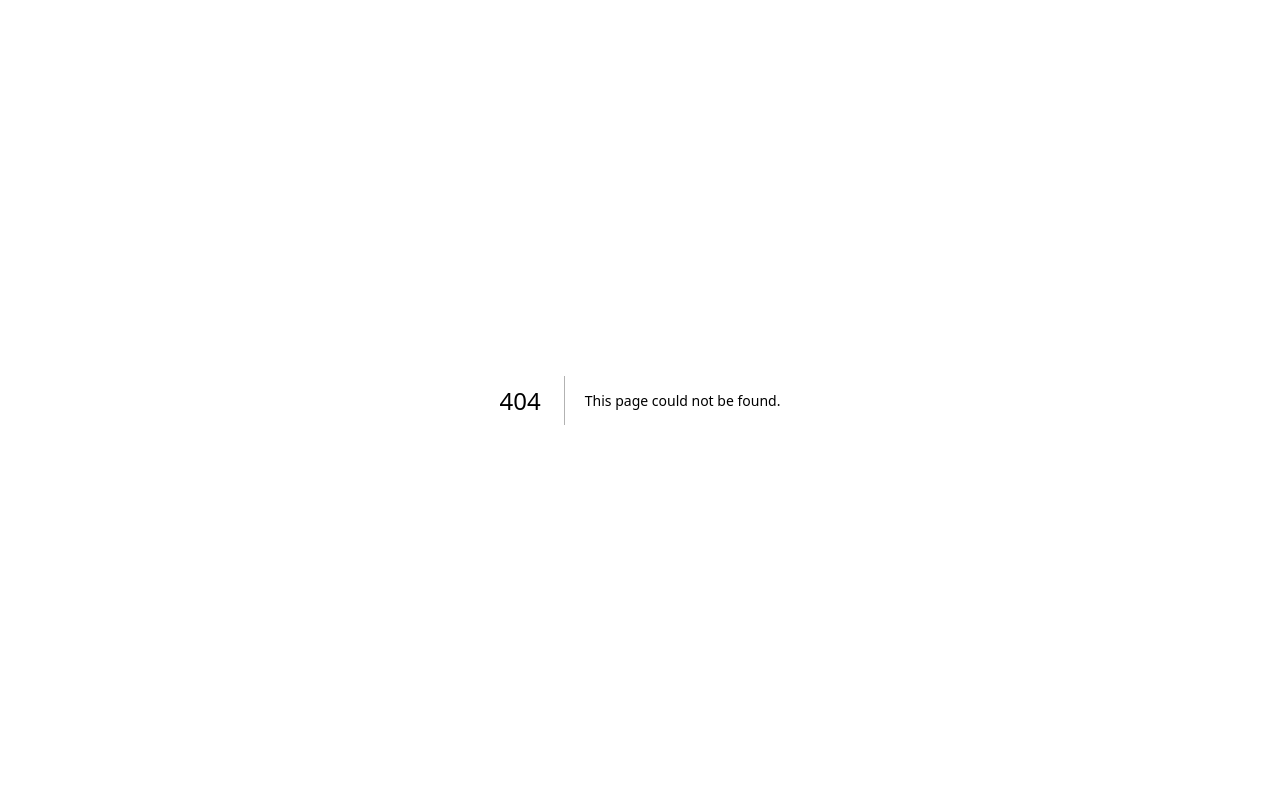
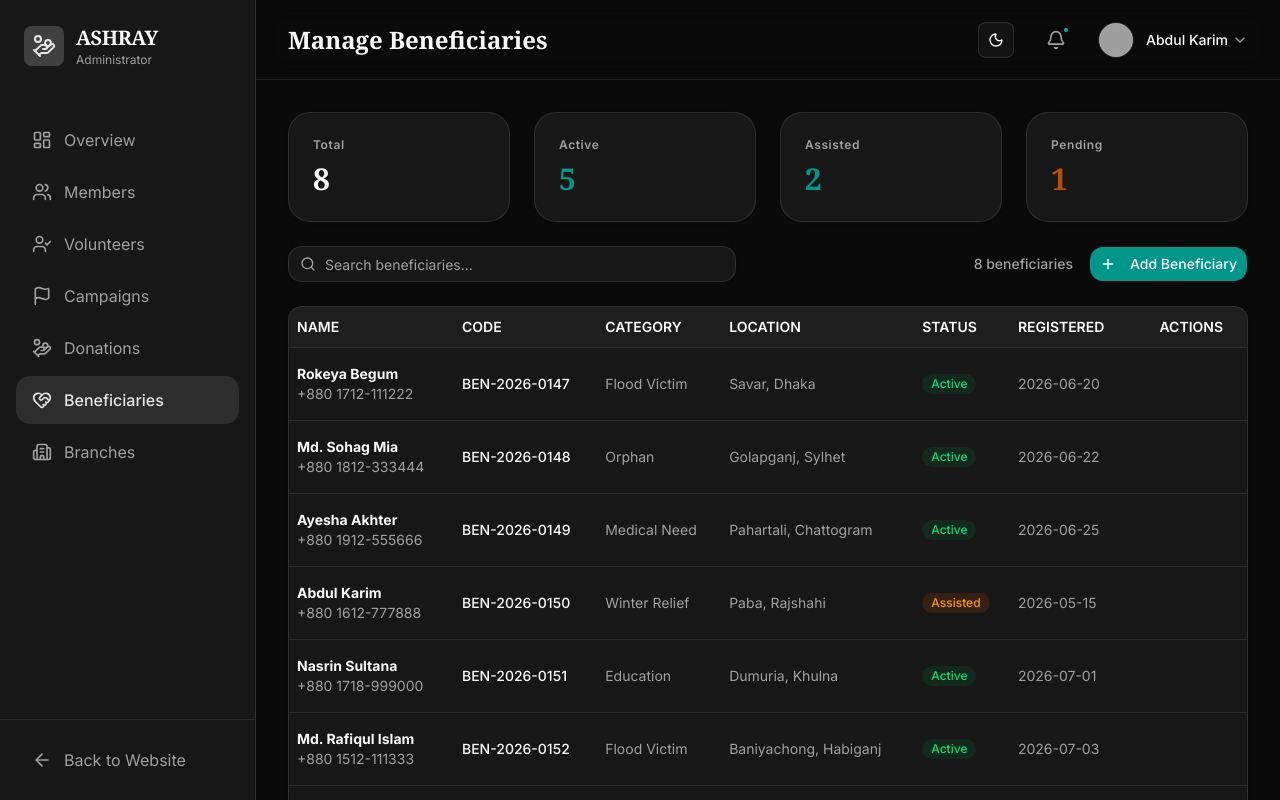
Before and after one commit to jevxo26/GROVO, a Next.js app: page /dashboard/admin/beneficiaries in a window 1280 px wide. Before the commit this address had no page. Built offline with nearby package versions, Linux system fonts and the light colour scheme; grey boxes are pictures that could not be loaded.

Commit message:
Fixed the admin page

```diff
--- a/src/app/(dashboardLayout)/dashboard/_components/Header.tsx
+++ b/src/app/(dashboardLayout)/dashboard/admin/_components/Header.tsx
@@ -6,7 +6,7 @@ import { ModeToggle } from "@/components/ui/modeToggle";
 import { usePathname } from "next/navigation";
 
 const getPageTitle = (pathname: string) => {
-  if (pathname === "/dashboard") return "Admin Dashboard";
+  if (pathname === "/dashboard/admin") return "Admin Dashboard";
   if (pathname.includes("/members")) return "Manage Members";
   if (pathname.includes("/volunteers")) return "Manage Volunteers";
   if (pathname.includes("/campaigns")) return "Manage Campaigns";
--- a/src/app/(dashboardLayout)/dashboard/_components/Sidebar.tsx
+++ b/src/app/(dashboardLayout)/dashboard/admin/_components/Sidebar.tsx
@@ -17,13 +17,13 @@ import {
 import { cn } from "@/lib/utils";
 
 const sidebarLinks = [
-  { name: "Overview", href: "/dashboard", icon: LayoutDashboard },
-  { name: "Members", href: "/dashboard/members", icon: Users },
-  { name: "Volunteers", href: "/dashboard/volunteers", icon: UserCheck },
-  { name: "Campaigns", href: "/dashboard/campaigns", icon: Flag },
-  { name: "Donations", href: "/dashboard/donations", icon: HandCoins },
-  { name: "Beneficiaries", href: "/dashboard/beneficiaries", icon: HeartHandshake },
-  { name: "Branches", href: "/dashboard/branches", icon: Building2 },
+  { name: "Overview", href: "/dashboard/admin", icon: LayoutDashboard },
+  { name: "Members", href: "/dashboard/admin/members", icon: Users },
+  { name: "Volunteers", href: "/dashboard/admin/volunteers", icon: UserCheck },
+  { name: "Campaigns", href: "/dashboard/admin/campaigns", icon: Flag },
+  { name: "Donations", href: "/dashboard/admin/donations", icon: HandCoins },
+  { name: "Beneficiaries", href: "/dashboard/admin/beneficiaries", icon: HeartHandshake },
+  { name: "Branches", href: "/dashboard/admin/branches", icon: Building2 },
 ];
 
 export function Sidebar({ onClose }: { onClose?: () => void }) {
--- a/src/app/(dashboardLayout)/dashboard/beneficiaries/page.tsx
+++ b/src/app/(dashboardLayout)/dashboard/admin/beneficiaries/page.tsx
@@ -18,7 +18,18 @@ const beneficiariesData = [
   { id: "8", name: "Fatema Khatun", phone: "+880 1915-777999", code: "BEN-2026-0154", category: "Medical Need", location: "Bakerganj, Barishal", status: "pending", registered: "2026-07-08" },
 ];
 
+import { useState } from "react";
+
 export default function BeneficiariesPage() {
+  const [searchQuery, setSearchQuery] = useState("");
+
+  const filteredBeneficiaries = beneficiariesData.filter(beneficiary =>
+    beneficiary.name.toLowerCase().includes(searchQuery.toLowerCase()) ||
+    beneficiary.code.toLowerCase().includes(searchQuery.toLowerCase()) ||
+    beneficiary.category.toLowerCase().includes(searchQuery.toLowerCase()) ||
+    beneficiary.location.toLowerCase().includes(searchQuery.toLowerCase())
+  );
+
   return (
     <div className="space-y-6">
       {/* Top Summary Cards */}
@@ -53,7 +64,12 @@ export default function BeneficiariesPage() {
       <div className="flex flex-col sm:flex-row justify-between items-start sm:items-center gap-4">
         <div className="relative w-full max-w-md">
           <Search className="absolute left-3 top-1/2 -translate-y-1/2 w-4 h-4 text-muted-foreground" />
-          <Input placeholder="Search beneficiaries..." className="pl-9 bg-card border-border shadow-sm rounded-xl" />
+          <Input
+            placeholder="Search beneficiaries..."
+            className="pl-9 bg-card border-border shadow-sm rounded-xl"
+            value={searchQuery}
+            onChange={(e) => setSearchQuery(e.target.value)}
+          />
         </div>
         <div className="flex items-center gap-4 w-full sm:w-auto">
           <span className="text-sm text-muted-foreground font-medium hidden sm:inline-block">8 beneficiaries</span>
@@ -79,7 +95,7 @@ export default function BeneficiariesPage() {
               </TableRow>
             </TableHeader>
             <TableBody>
-              {beneficiariesData.map((beneficiary) => (
+              {filteredBeneficiaries.map((beneficiary) => (
                 <TableRow key={beneficiary.id} className="hover:bg-muted/50 border-border group transition-colors">
                   <TableCell className="py-4">
                     <div className="font-bold text-foreground">{beneficiary.name}</div>
--- a/src/app/(dashboardLayout)/dashboard/branches/page.tsx
+++ b/src/app/(dashboardLayout)/dashboard/admin/branches/page.tsx
@@ -18,7 +18,18 @@ const branchesData = [
   { id: "8", name: "ASHRAY Barishal District", address: "Bakerganj Sadar Road", code: "BR-BAR-008", type: "District", location: "Bakerganj, Barishal, Barishal", status: "active", established: "2025-02-18" },
 ];
 
+import { useState } from "react";
+
 export default function BranchesPage() {
+  const [searchQuery, setSearchQuery] = useState("");
+
+  const filteredBranches = branchesData.filter(branch =>
+    branch.name.toLowerCase().includes(searchQuery.toLowerCase()) ||
+    branch.code.toLowerCase().includes(searchQuery.toLowerCase()) ||
+    branch.location.toLowerCase().includes(searchQuery.toLowerCase()) ||
+    branch.type.toLowerCase().includes(searchQuery.toLowerCase())
+  );
+
   return (
     <div className="space-y-6">
       {/* Top Summary Cards */}
@@ -53,7 +64,12 @@ export default function BranchesPage() {
       <div className="flex flex-col sm:flex-row justify-between items-start sm:items-center gap-4">
         <div className="relative w-full max-w-md">
           <Search className="absolute left-3 top-1/2 -translate-y-1/2 w-4 h-4 text-muted-foreground" />
-          <Input placeholder="Search branches..." className="pl-9 bg-card border-border shadow-sm rounded-xl" />
+          <Input
+            placeholder="Search branches..."
+            className="pl-9 bg-card border-border shadow-sm rounded-xl"
+            value={searchQuery}
+            onChange={(e) => setSearchQuery(e.target.value)}
+          />
         </div>
         <div className="flex items-center gap-4 w-full sm:w-auto">
           <span className="text-sm text-muted-foreground font-medium hidden sm:inline-block">8 branches</span>
@@ -79,7 +95,7 @@ export default function BranchesPage() {
               </TableRow>
             </TableHeader>
             <TableBody>
-              {branchesData.map((branch) => (
+              {filteredBranches.map((branch) => (
                 <TableRow key={branch.id} className="hover:bg-muted/50 border-border group transition-colors">
                   <TableCell className="py-4">
                     <div className="font-bold text-foreground">{branch.name}</div>
--- a/src/app/(dashboardLayout)/dashboard/campaigns/page.tsx
+++ b/src/app/(dashboardLayout)/dashboard/admin/campaigns/page.tsx
@@ -27,14 +27,29 @@ const formatCurrency = (amount: number) => {
   }).format(amount).replace('BDT', '৳');
 };
 
+import { useState } from "react";
+
 export default function CampaignsPage() {
+  const [searchQuery, setSearchQuery] = useState("");
+
+  const filteredCampaigns = campaignsData.filter(campaign =>
+    campaign.name.toLowerCase().includes(searchQuery.toLowerCase()) ||
+    campaign.code.toLowerCase().includes(searchQuery.toLowerCase()) ||
+    campaign.category.toLowerCase().includes(searchQuery.toLowerCase())
+  );
+
   return (
     <div className="space-y-6">
       {/* Top Bar */}
       <div className="flex flex-col sm:flex-row justify-between items-start sm:items-center gap-4">
         <div className="relative w-full max-w-md">
           <Search className="absolute left-3 top-1/2 -translate-y-1/2 w-4 h-4 text-muted-foreground" />
-          <Input placeholder="Search campaigns..." className="pl-9 bg-card border-border shadow-sm rounded-xl" />
+          <Input
+            placeholder="Search campaigns..."
+            className="pl-9 bg-card border-border shadow-sm rounded-xl"
+            value={searchQuery}
+            onChange={(e) => setSearchQuery(e.target.value)}
+          />
         </div>
         <div className="flex items-center gap-4 w-full sm:w-auto">
           <span className="text-sm text-muted-foreground font-medium hidden sm:inline-block">8 campaigns</span>
@@ -61,7 +76,7 @@ export default function CampaignsPage() {
               </TableRow>
             </TableHeader>
             <TableBody>
-              {campaignsData.map((campaign) => (
+              {filteredCampaigns.map((campaign) => (
                 <TableRow key={campaign.id} className="hover:bg-muted/50 border-border group transition-colors">
                   <TableCell className="py-4">
                     <div className="font-bold text-foreground">{campaign.name}</div>
--- a/src/app/(dashboardLayout)/dashboard/donations/page.tsx
+++ b/src/app/(dashboardLayout)/dashboard/admin/donations/page.tsx
@@ -26,7 +26,17 @@ const formatCurrency = (amount: number) => {
   }).format(amount).replace('BDT', '৳');
 };
 
+import { useState } from "react";
+
 export default function DonationsPage() {
+  const [searchQuery, setSearchQuery] = useState("");
+
+  const filteredDonations = donationsData.filter(donation =>
+    donation.donor.toLowerCase().includes(searchQuery.toLowerCase()) ||
+    donation.receipt.toLowerCase().includes(searchQuery.toLowerCase()) ||
+    donation.campaign.toLowerCase().includes(searchQuery.toLowerCase())
+  );
+
   return (
     <div className="space-y-6">
       {/* Top Summary Cards */}
@@ -55,7 +65,12 @@ export default function DonationsPage() {
       <div className="flex flex-col sm:flex-row justify-between items-start sm:items-center gap-4">
         <div className="relative w-full max-w-md">
           <Search className="absolute left-3 top-1/2 -translate-y-1/2 w-4 h-4 text-muted-foreground" />
-          <Input placeholder="Search donations..." className="pl-9 bg-card border-border shadow-sm rounded-xl" />
+          <Input
+            placeholder="Search donations..."
+            className="pl-9 bg-card border-border shadow-sm rounded-xl"
+            value={searchQuery}
+            onChange={(e) => setSearchQuery(e.target.value)}
+          />
         </div>
         <div className="flex items-center gap-4 w-full sm:w-auto">
           <span className="text-sm text-muted-foreground font-medium hidden sm:inline-block">8 donations</span>
@@ -82,7 +97,7 @@ export default function DonationsPage() {
               </TableRow>
             </TableHeader>
             <TableBody>
-              {donationsData.map((donation) => (
+              {filteredDonations.map((donation) => (
                 <TableRow key={donation.id} className="hover:bg-muted/50 border-border group transition-colors">
                   <TableCell className="py-4 font-bold text-foreground">{donation.receipt}</TableCell>
                   <TableCell className="text-muted-foreground">{donation.donor}</TableCell>
--- a/src/app/(dashboardLayout)/dashboard/layout.tsx
+++ b/src/app/(dashboardLayout)/dashboard/admin/layout.tsx
@@ -8,7 +8,7 @@ export default function DashboardLayout({ children }: { children: ReactNode }) {
   const [sidebarOpen, setSidebarOpen] = useState(false);
 
   return (
-    <div className="flex min-h-screen bg-background/50 relative">
+    <div className="flex h-screen bg-background relative w-full overflow-hidden">
       {/* Mobile overlay */}
       {sidebarOpen && (
         <div
--- a/src/app/(dashboardLayout)/dashboard/members/page.tsx
+++ b/src/app/(dashboardLayout)/dashboard/admin/members/page.tsx
@@ -17,14 +17,30 @@ const membersData = [
   { id: "8", name: "Hasan Mahmud", phone: "+880 1818-789012", membership: "ASH-MEM-2024-1345", type: "General Member", district: "Barishal", status: "active", joined: "2024-08-30" },
 ];
 
+import { useState } from "react";
+
 export default function MembersPage() {
+  const [searchQuery, setSearchQuery] = useState("");
+
+  const filteredMembers = membersData.filter(member =>
+    member.name.toLowerCase().includes(searchQuery.toLowerCase()) ||
+    member.phone.toLowerCase().includes(searchQuery.toLowerCase()) ||
+    member.membership.toLowerCase().includes(searchQuery.toLowerCase()) ||
+    member.district.toLowerCase().includes(searchQuery.toLowerCase())
+  );
+
   return (
     <div className="space-y-6">
       {/* Top Bar */}
       <div className="flex flex-col sm:flex-row justify-between items-start sm:items-center gap-4">
         <div className="relative w-full max-w-md">
           <Search className="absolute left-3 top-1/2 -translate-y-1/2 w-4 h-4 text-muted-foreground" />
-          <Input placeholder="Search members..." className="pl-9 bg-card border-border shadow-sm rounded-xl" />
+          <Input
+            placeholder="Search members..."
+            className="pl-9 bg-card border-border shadow-sm rounded-xl"
+            value={searchQuery}
+            onChange={(e) => setSearchQuery(e.target.value)}
+          />
         </div>
         <div className="flex items-center gap-4 w-full sm:w-auto">
           <span className="text-sm text-muted-foreground font-medium hidden sm:inline-block">8 members</span>
@@ -50,7 +66,7 @@ export default function MembersPage() {
               </TableRow>
             </TableHeader>
             <TableBody>
-              {membersData.map((member) => (
+              {filteredMembers.map((member) => (
                 <TableRow key={member.id} className="hover:bg-muted/50 border-border group transition-colors">
                   <TableCell className="py-4">
                     <div className="font-bold text-foreground">{member.name}</div>
--- a/src/app/(dashboardLayout)/dashboard/page.tsx
+++ b/src/app/(dashboardLayout)/dashboard/admin/page.tsx
@@ -27,13 +27,13 @@ const categoryData = [
 ];
 
 const quickLinks = [
-  { name: "Members", icon: Users, href: "/dashboard/members" },
-  { name: "Volunteers", icon: UserCheck, href: "/dashboard/volunteers" },
-  { name: "Campaigns", icon: Flag, href: "/dashboard/campaigns" },
-  { name: "Donations", icon: HandCoins, href: "/dashboard/donations" },
-  { name: "Beneficiaries", icon: HeartHandshake, href: "/dashboard/beneficiaries" },
-  { name: "Branches", icon: Building2, href: "/dashboard/branches" },
-  { name: "Finance", icon: PieChart, href: "/dashboard/finance", disabled: true },
+  { name: "Members", icon: Users, href: "/dashboard/admin/members" },
+  { name: "Volunteers", icon: UserCheck, href: "/dashboard/admin/volunteers" },
+  { name: "Campaigns", icon: Flag, href: "/dashboard/admin/campaigns" },
+  { name: "Donations", icon: HandCoins, href: "/dashboard/admin/donations" },
+  { name: "Beneficiaries", icon: HeartHandshake, href: "/dashboard/admin/beneficiaries" },
+  { name: "Branches", icon: Building2, href: "/dashboard/admin/branches" },
+  { name: "Finance", icon: PieChart, href: "/dashboard/admin/finance", disabled: true },
 ];
 
 export default function DashboardOverview() {
--- a/src/app/(dashboardLayout)/dashboard/volunteers/page.tsx
+++ b/src/app/(dashboardLayout)/dashboard/admin/volunteers/page.tsx
@@ -18,14 +18,30 @@ const volunteersData = [
   { id: "8", name: "Kabir Hossain", district: "Barishal, Barishal", code: "VOL-BAR-0056", location: "Bakerganj", members: 31, score: 71, rank: "Silver", status: "active" },
 ];
 
+import { useState } from "react";
+
 export default function VolunteersPage() {
+  const [searchQuery, setSearchQuery] = useState("");
+
+  const filteredVolunteers = volunteersData.filter(volunteer =>
+    volunteer.name.toLowerCase().includes(searchQuery.toLowerCase()) ||
+    volunteer.code.toLowerCase().includes(searchQuery.toLowerCase()) ||
+    volunteer.district.toLowerCase().includes(searchQuery.toLowerCase()) ||
+    volunteer.location.toLowerCase().includes(searchQuery.toLowerCase())
+  );
+
   return (
     <div className="space-y-6">
       {/* Top Bar */}
       <div className="flex flex-col sm:flex-row justify-between items-start sm:items-center gap-4">
         <div className="relative w-full max-w-md">
           <Search className="absolute left-3 top-1/2 -translate-y-1/2 w-4 h-4 text-muted-foreground" />
-          <Input placeholder="Search volunteers..." className="pl-9 bg-card border-border shadow-sm rounded-xl" />
+          <Input
+            placeholder="Search volunteers..."
+            className="pl-9 bg-card border-border shadow-sm rounded-xl"
+            value={searchQuery}
+            onChange={(e) => setSearchQuery(e.target.value)}
+          />
         </div>
         <div className="flex items-center gap-4 w-full sm:w-auto">
           <span className="text-sm text-muted-foreground font-medium hidden sm:inline-block">8 volunteers</span>
@@ -52,7 +68,7 @@ export default function VolunteersPage() {
               </TableRow>
             </TableHeader>
             <TableBody>
-              {volunteersData.map((volunteer) => (
+              {filteredVolunteers.map((volunteer) => (
                 <TableRow key={volunteer.id} className="hover:bg-muted/50 border-border group transition-colors">
                   <TableCell className="py-4">
                     <div className="font-bold text-foreground">{volunteer.name}</div>
```
Also changed, not shown: src/app/(dashboardLayout)/dashboard/admin/_components/StatCard.tsx (renamed from src/app/(dashboardLayout)/dashboard/_components/StatCard.tsx).
